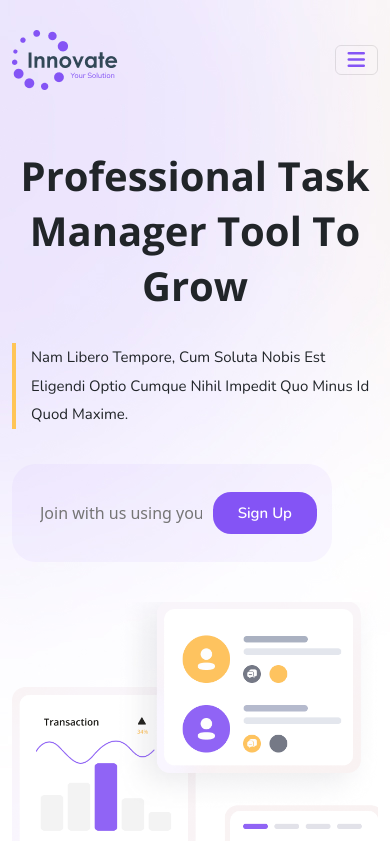
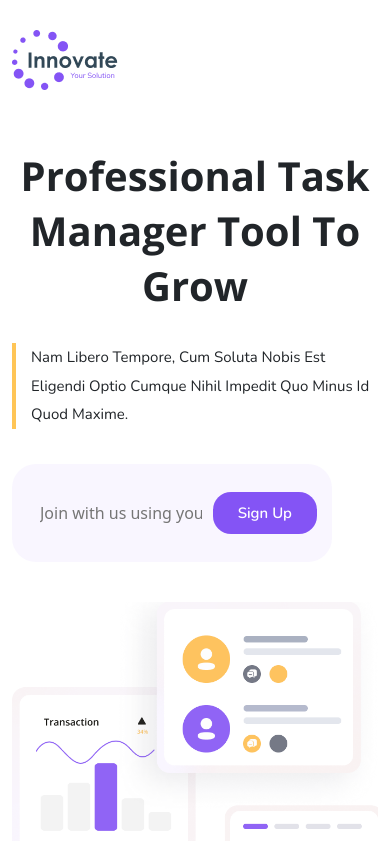
Before and after one commit to dev-nigarpriya/project, a plain HTML site: page index.html in a window 390 px wide. Shown: the top 841 px of the page. Drawn offline with nearby package versions, Linux system fonts and the light colour scheme; a web font is replaced by a local one.

Commit message:
delete some files

```diff
--- a/index.html
+++ b/index.html
@@ -15,7 +15,7 @@
     <link rel="stylesheet" href="css/responsive.css">
 </head>
 
-<body style="background: url(images/body_bg.jpg);">
+<body>
 
     <!-- Navbar part start -->
     <nav class="navbar navbar-expand-lg bg-body-tertiary">
@@ -25,11 +25,6 @@
                     <img src="images/Logo.png" alt="Logo">
                 </picture>
             </a>
-            <button class="navbar-toggler" type="button" data-bs-toggle="collapse"
-                data-bs-target="#navbarSupportedContent" aria-controls="navbarSupportedContent" aria-expanded="false"
-                aria-label="Toggle navigation">
-                <i class="fa-solid fa-bars"></i>
-            </button>
             <div class="collapse navbar-collapse" id="navbarSupportedContent">
                 <ul class="navbar-nav mx-auto mb-2 mb-lg-0">
                     <li class="nav-item">
```
